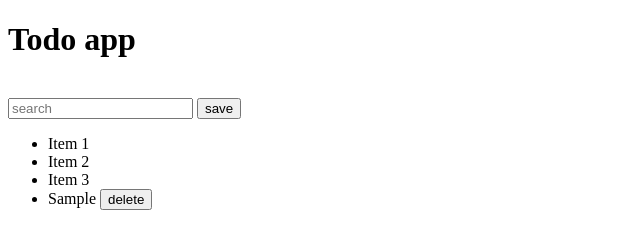
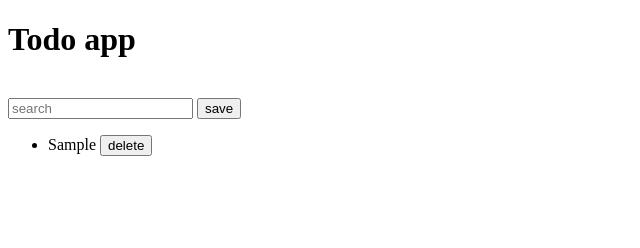
Before and after one commit to Develops01/todo-pure-js, a website built with Vite: page index.html in a window 1280 px wide. Both pictures are taken after typing "Sample" into the empty fields and a click on the button "save". Shown: the whole page, without its empty margins (0-640 px from the left). Built offline with nearby package versions, Linux system fonts and the light colour scheme.

Commit message:
filtering data

```diff
--- a/index.html
+++ b/index.html
@@ -15,11 +15,7 @@
           <input id="input" type="text" placeholder="search" />
           <button id="btnSave">save</button>
         </label>
-        <ul class="list">
-          <li class="item">Item 1</li>
-          <li class="item">Item 2</li>
-          <li class="item">Item 3</li>
-        </ul>
+        <ul class="list"></ul>
       </div>
     </div>
     <script type="module" src="/main.js"></script>
--- a/ui.js
+++ b/ui.js
@@ -1,30 +1,37 @@
 const [todoList] = document.getElementsByClassName('list');
 const input = document.getElementById('input')
 const btnSave = document.getElementById('btnSave')
-const item = document.querySelectorAll('.item')
-const data = []
+
+let data = []
 btnSave.addEventListener('click', () => data.push(input.value))
 btnSave.addEventListener('click', Todo)
 
 function Todo() {
   const text = input.value
   if (text.trim() !== '') {
-    console.log(data)
     const html = ` ${text}
- <button   onclick="deleteLi(this)"> delete</button> `
+ <button> delete</button> `
     const li = document.createElement('li');
     li.innerHTML = html;
     li.classList = "item"
     todoList.appendChild(li)
     input.value = ''
-    console.log(li)
+    gettingBtn()
+
   }
 }
 
 function gettingBtn() {
-  item.map((li) => { li.childeren[0].addEventListener('click', (btn) => btn.parentElement.remove()) })
+  const item = document.querySelectorAll('.item')
+  item.forEach((li) => {
+    li.children[0].addEventListener('click', (btn) => {
+      btn.currentTarget.parentElement.remove();
+      data = data.filter((a) => a !== btn.currentTarget.parentElement.innerHTML.slice(0, -27))
+    });
+  });
+
 }
 function deleteLi(btn) {
   btn.parentElement.remove()
-  data = data.filter((a) => a !== btn.value)
+
 }
```
